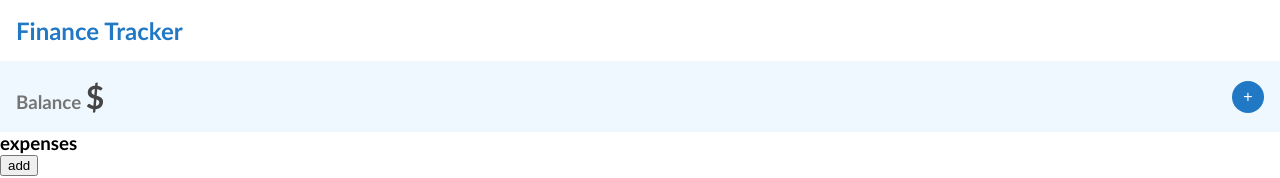
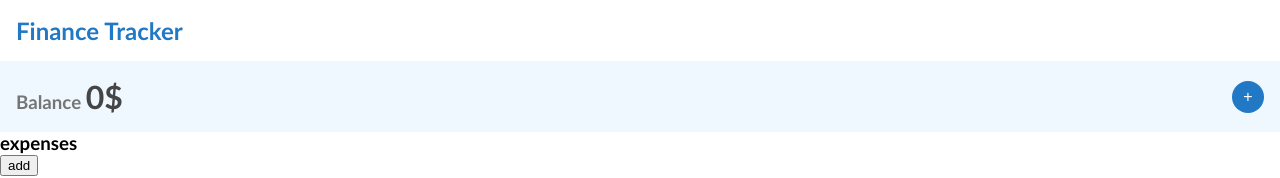
Before and after one commit to Amir-username/finance-tracker-vue, a Vue app: page / in a window 1280 px wide. Shown: the top 178 px of the page. Built offline with nearby package versions, Linux system fonts and the light colour scheme.

Commit message:
update balance store

```diff
--- a/src/components/Header.vue
+++ b/src/components/Header.vue
@@ -9,6 +9,7 @@ const isAddBalanceFormOpen = ref(false);
 const balanceStore = useBalanceStore();
 
 function handleAddBalanceSubmit() {
+  console.log(addBalanceInput.value);
   if (addBalanceInput.value) balanceStore.add(addBalanceInput.value);
 }
 </script>
--- a/src/stores/balanceStore.ts
+++ b/src/stores/balanceStore.ts
@@ -8,24 +8,22 @@ function saveBalance(balance: number) {
 export const useBalanceStore = defineStore("balance", () => {
   const balanceStorage = localStorage.getItem("balance");
 
-  const balance = ref<number | undefined>(undefined);
+  const balance = ref<number>(0);
 
   if (balanceStorage) {
     balance.value = JSON.parse(balanceStorage);
   }
 
   const add = (amount: number) => {
-    if (balance.value) {
-      balance.value += amount;
-      saveBalance(balance.value);
-    }
+    console.log("sdsdfdfg");
+    balance.value += amount;
+    saveBalance(balance.value);
+    console.log(balanceStorage);
   };
 
   const spend = (amount: number) => {
-    if (balance.value) {
-      balance.value -= amount;
-      saveBalance(balance.value);
-    }
+    balance.value -= amount;
+    saveBalance(balance.value);
   };
 
   return {
```
